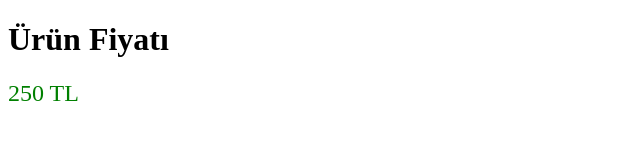
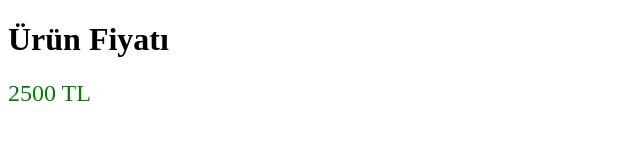
Before and after one commit to suatklnc/test-page, a plain HTML site: page index.html in a window 1280 px wide. Shown: the full height of the page, 0-640 px from the left. Drawn offline with Linux system fonts and the light colour scheme.

Commit message:
Update index.html

```diff
--- a/index.html
+++ b/index.html
@@ -21,6 +21,6 @@
 </head>
 <body>
   <h1>Ürün Fiyatı</h1>
-  <div id="price" style="font-size: 24px; color: green;">250 TL</div>
+  <div id="price" style="font-size: 24px; color: green;">2500 TL</div>
 </body>
 </html>
```
